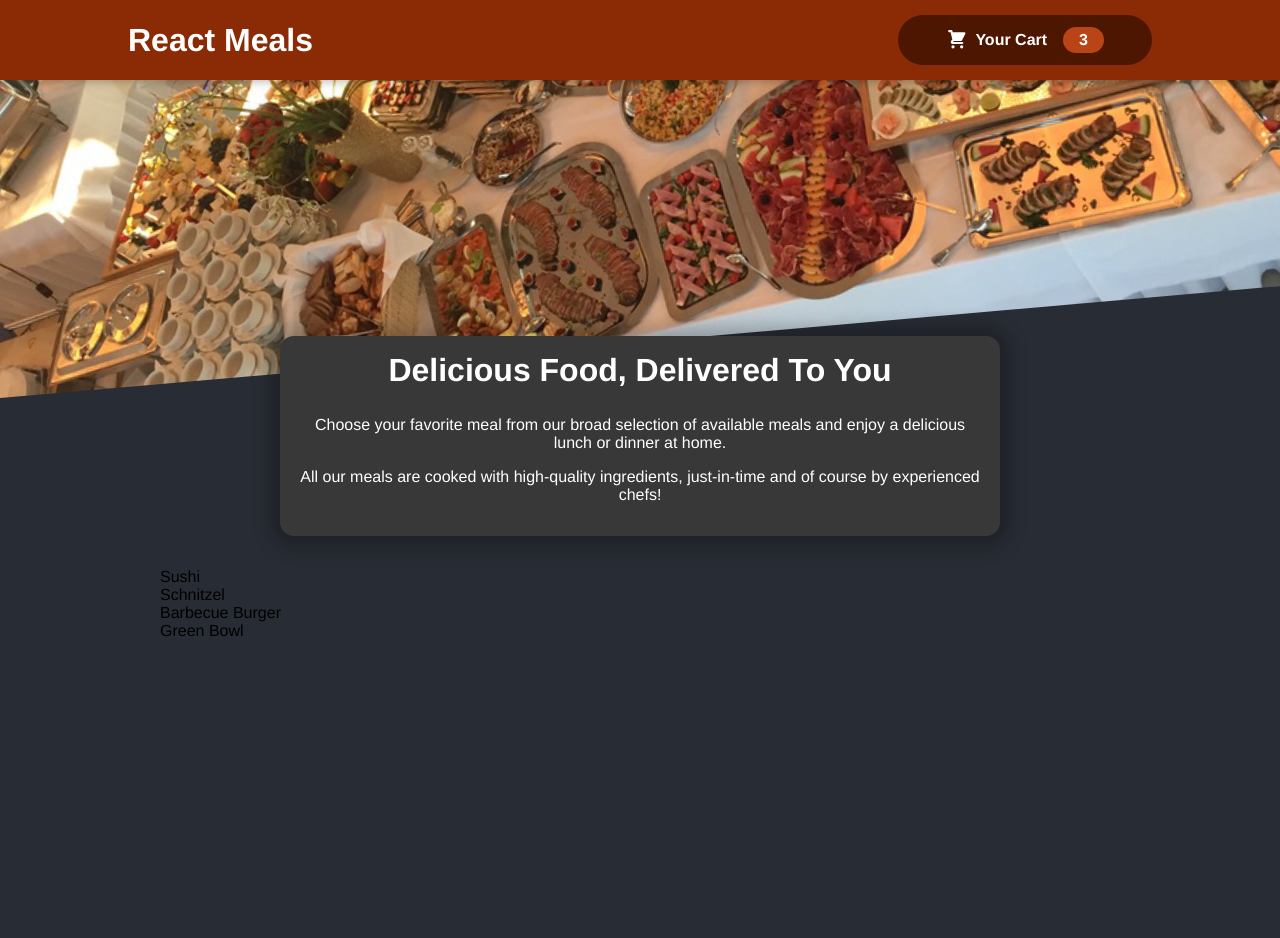
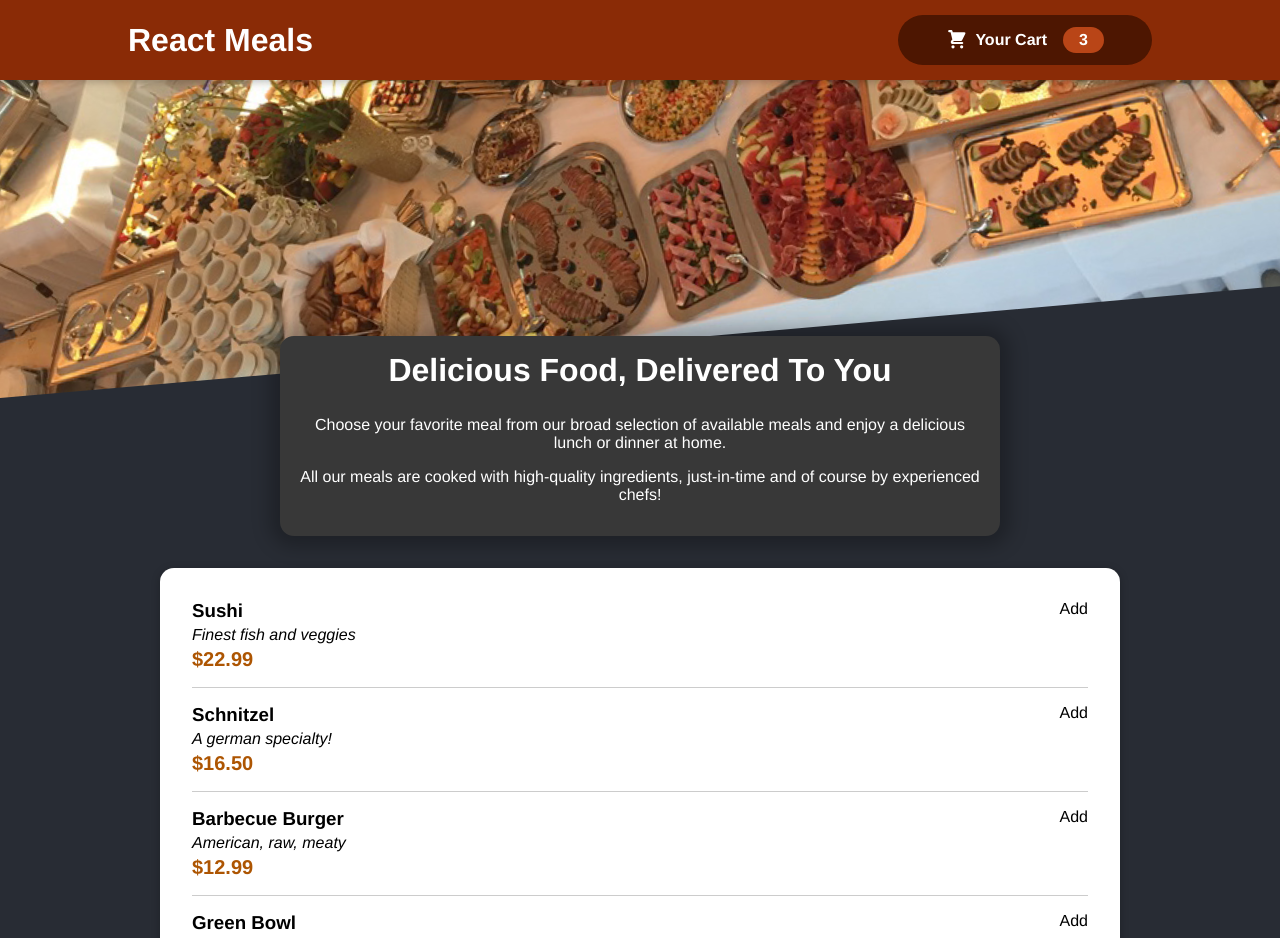
Before and after one commit to ken888686/food-order, a React (Create React App) app: page / in a window 1280 px wide. Shown: the top 938 px of the page. Before the commit the page ends 800 px from the top, so only its background shows below. Built offline with nearby package versions, Linux system fonts and the light colour scheme.

Commit message:
add AvailableMeals

```diff
--- a/src/components/Meals/AvailableMeals.js
+++ b/src/components/Meals/AvailableMeals.js
@@ -1,16 +1,27 @@
 import DUMMY_MEALS from './dummy-meals';
 import classes from './AvailableMeals.module.scss';
+import Card from '../UI/Card';
+import MealItem from './MealItem/MealItem';
 
 export default function AvailableMeals() {
   const mealsList = DUMMY_MEALS.map(
-    (meal) => <li key={meal.id}>{meal.name}</li>,
+    (meal) => (
+      <MealItem
+        key={meal.id}
+        name={meal.name}
+        description={meal.description}
+        price={meal.price}
+      />
+    ),
   );
 
   return (
     <section className={classes.meals}>
-      <ul>
-        {mealsList}
-      </ul>
+      <Card>
+        <ul>
+          {mealsList}
+        </ul>
+      </Card>
     </section>
   );
 }
--- /dev/null
+++ b/src/components/Meals/MealItem/MealItem.js
@@ -0,0 +1,18 @@
+import classes from './MealItem.module.scss';
+
+export default function MealItem(props) {
+  const price = `$${props.price.toFixed(2)}`;
+
+  return (
+    <li className={classes.meal}>
+      <div>
+        <h3>{props.name}</h3>
+        <div className={classes.description}>{props.description}</div>
+        <div className={classes.price}>{price}</div>
+      </div>
+      <div>
+        Add
+      </div>
+    </li>
+  );
+}
--- /dev/null
+++ b/src/components/Meals/MealItem/MealItem.module.scss
@@ -0,0 +1,22 @@
+.meal {
+  display: flex;
+  justify-content: space-between;
+  margin: 1rem;
+  padding-bottom: 1rem;
+  border-bottom: 1px solid #ccc;
+
+  h3 {
+    margin: 0 0 0.25rem 0;
+  }
+}
+
+.description {
+  font-style: italic;
+}
+
+.price {
+  margin-top: 0.25rem;
+  font-weight: bold;
+  color: #ad5502;
+  font-size: 1.25rem;
+}
--- /dev/null
+++ b/src/components/UI/Card.js
@@ -0,0 +1,9 @@
+import classes from './Card.module.scss';
+
+export default function Card(props) {
+  return (
+    <div className={classes.card}>
+      {props.children}
+    </div>
+  );
+}
--- /dev/null
+++ b/src/components/UI/Card.module.scss
@@ -0,0 +1,6 @@
+.card {
+  padding: 1rem;
+  box-shadow: 0 2px 8px rgba(0, 0, 0, 0.25);
+  border-radius: 14px;
+  background-color: white;
+}
```
Also changed, not shown: src/components/Meals/MealItem/MealItemForm.js (added), 1 other file (tests, documents, lock files or other folders).
